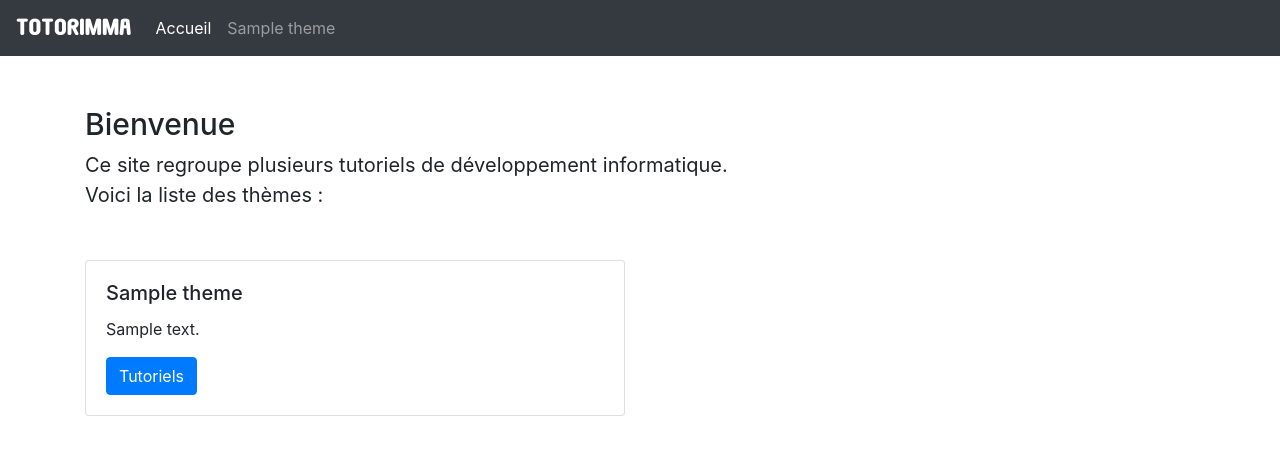
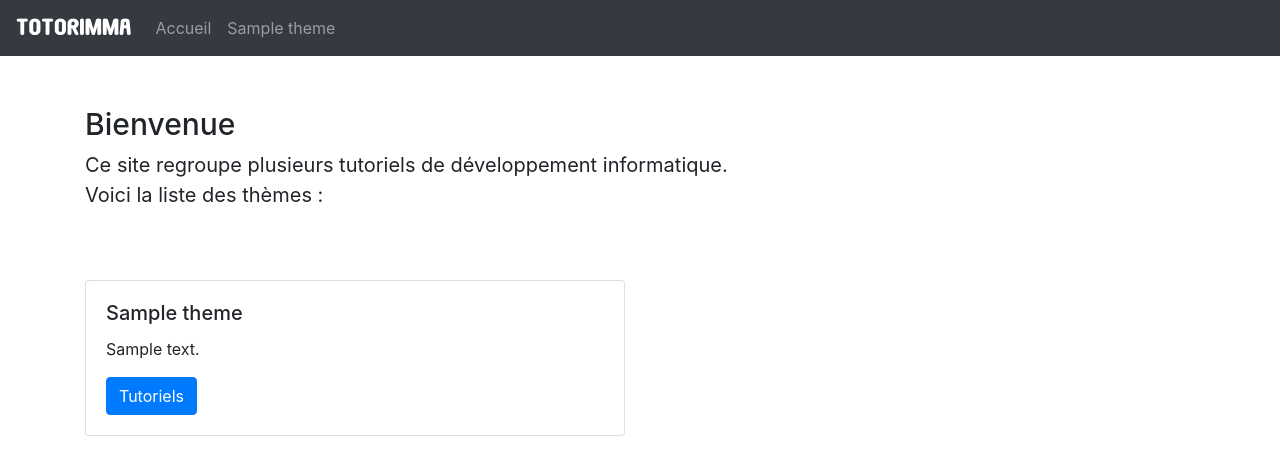
Before and after one commit to thomas-v/blog, a Django app: template visual/templates/visual/index.html in a window 1280 px wide. Shown: the top 475 px of the page. Run offline with Django 3.2, Linux system fonts and the light colour scheme; the template is opened without the code that fills it: most values are stand-ins (such as "Sample title", 1, 10 or a date in 2020); some libraries are stand-ins or nearby versions.

Commit message:
corrections

```diff
--- a/visual/static/visual/style.css
+++ b/visual/static/visual/style.css
@@ -16,6 +16,10 @@
 #intro-title,#list-title{
     display:block;
     font-size:30px;
+}
+
+#home-detail{
+    margin-top:20px;
 }
 
 /* INTRO */
--- a/visual/templates/visual/base.html
+++ b/visual/templates/visual/base.html
@@ -17,8 +17,8 @@
 
     <div class="collapse navbar-collapse" id="navbarColor01">
       <ul class="navbar-nav mr-auto">
-        <li class="nav-item active">
-            <a class="nav-link" href="{% url 'accueil' %}">Accueil <span class="sr-only">(current)</span></a>
+        <li class="nav-item">
+            <a class="nav-link" href="{% url 'accueil' %}">Accueil</a>
         </li>
         {% for theme in themes %}
         <li class="nav-item">
--- a/visual/templates/visual/index.html
+++ b/visual/templates/visual/index.html
@@ -10,7 +10,7 @@
     </div>
     <div class="row" id="carousel">
       {% for theme in themes %}
-        <div class="col-sm-6">
+        <div class="col-sm-6" id="home-detail">
             <div class="card">
               <div class="card-body">
                 <h5 class="card-title">{{theme.name}}</h5>
```
